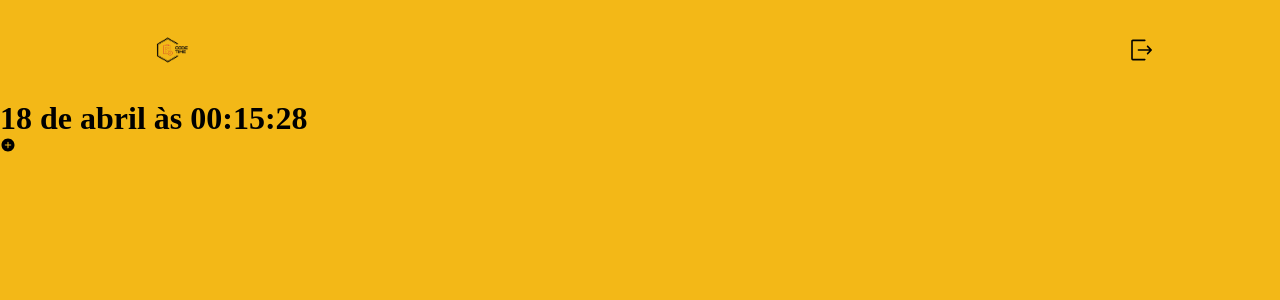
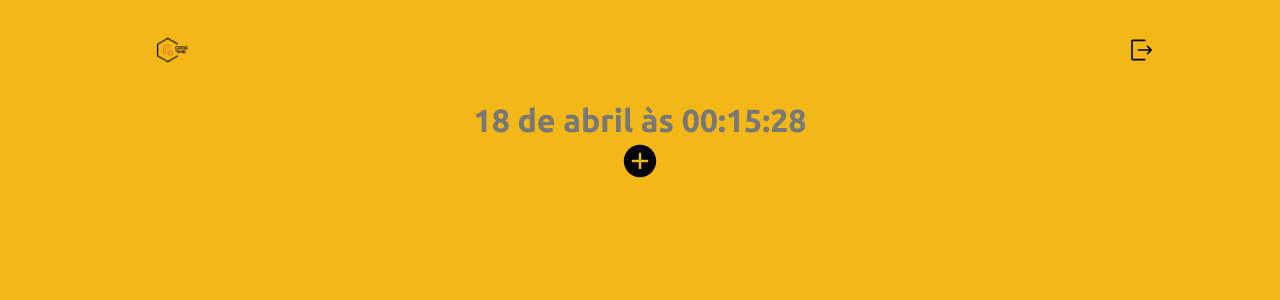
Before and after one commit to Rafaelsimas/listaDeTarefas, a React (Vite) app: page /aplicacao in a window 1280 px wide. Shown: the top 300 px of the page. Built offline with nearby package versions, Linux system fonts and the light colour scheme.

Commit message:
Ajuste do container

```diff
--- a/GlobalStyle/GlobalStyle.css
+++ b/GlobalStyle/GlobalStyle.css
@@ -75,19 +75,11 @@ header nav .exit {
   font-size: 1.5rem;
 }
 
-<<<<<<< HEAD
 /* ------------------------containerDashboard----------------- */
 .containerDashboard {
   width: 80%;
   margin-inline: auto;
-=======
-.container {
->>>>>>> 80742e17cfc1993c6d93cc1e1a8c1b0eb1610850
-  display: flex;
-  flex-direction: column;
-  align-items: center;
 }
-<<<<<<< HEAD
 .containerDashboard img {
   width: 300px;
   margin-top: 30px;
@@ -116,7 +108,8 @@ header nav .exit {
   border: none;
   background-color: white;
   color: black;
-=======
+}
+
 .container .date {
   display: flex;
   color: rgba(120, 120, 120, 1);
@@ -124,8 +117,14 @@ header nav .exit {
   font-family: "Ubuntu", sans-serif;
   padding: 2px;
 }
+
 .container .add {
   width: 40px;
   height: 40px;
->>>>>>> 80742e17cfc1993c6d93cc1e1a8c1b0eb1610850
 }
+
+.container {
+  display: flex;
+  flex-direction: column;
+  align-items: center;
+}
```
